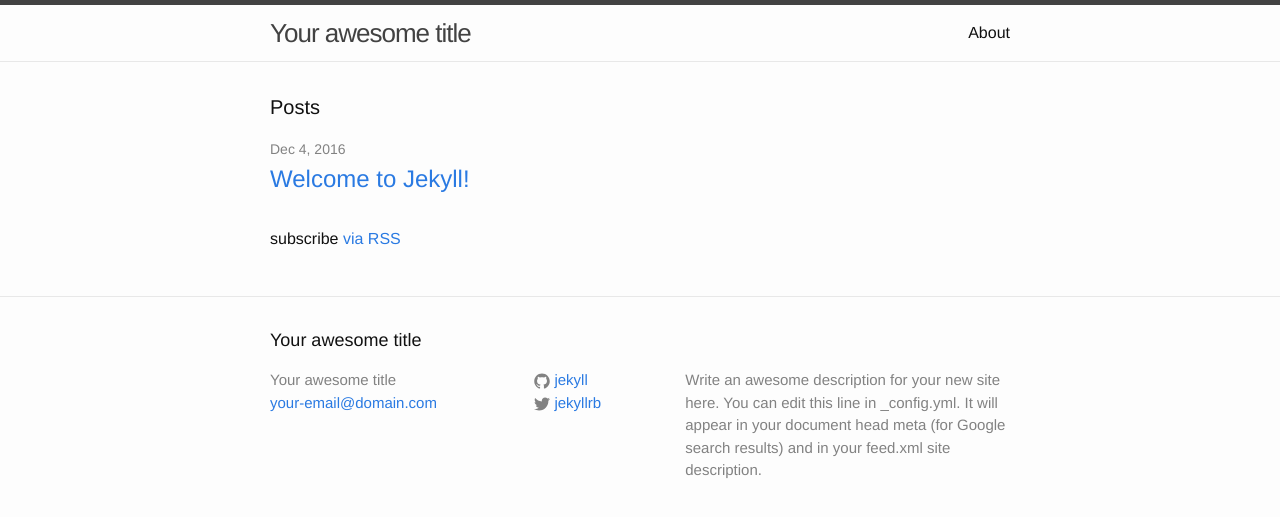
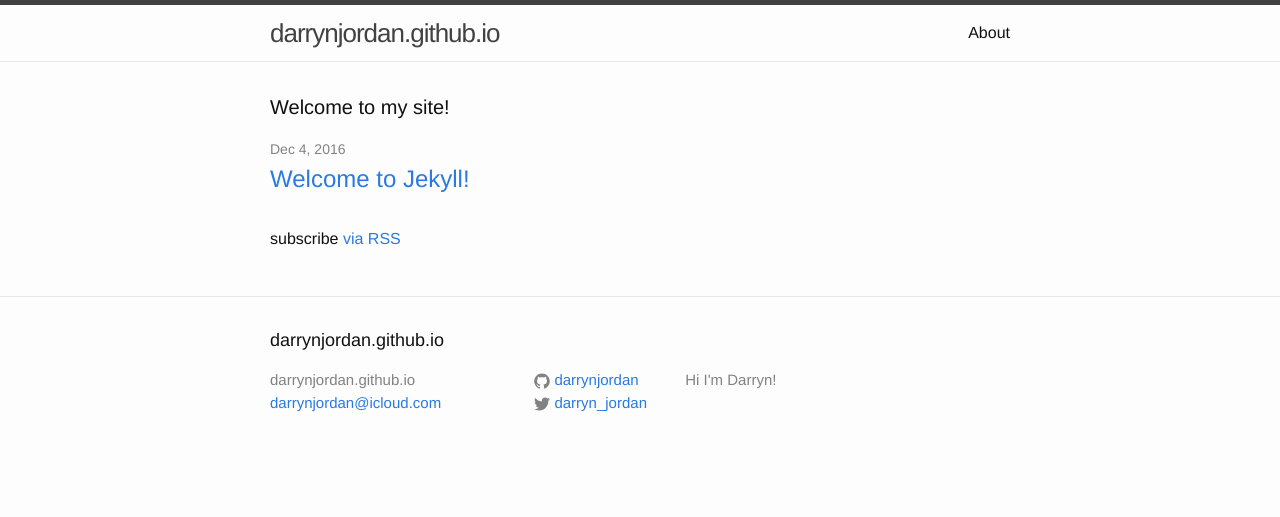
Before and after one commit to darrynjordan/darrynjordan.github.io, a Jekyll site: the page built from index.html, in a window 1280 px wide. Shown: the top 517 px of the page. Built offline with Jekyll 4.4.1, drawn with Linux system fonts in a browser that asks for light colours.

Commit message:
began tweaking site

```diff
--- a/_config.yml
+++ b/_config.yml
@@ -6,16 +6,14 @@
 # 'jekyll serve'. If you change this file, please restart the server process.
 
 # Site settings
-title: Your awesome title
-email: your-email@domain.com
+title: darrynjordan.github.io
+email: darrynjordan@icloud.com
 description: > # this means to ignore newlines until "baseurl:"
-  Write an awesome description for your new site here. You can edit this
-  line in _config.yml. It will appear in your document head meta (for
-  Google search results) and in your feed.xml site description.
+ Hi I'm Darryn!
 baseurl: "" # the subpath of your site, e.g. /blog
 url: "http://yourdomain.com" # the base hostname & protocol for your site
-twitter_username: jekyllrb
-github_username:  jekyll
+twitter_username: darryn_jordan
+github_username:  darrynjordan
 
 # Build settings
 markdown: kramdown
--- a/index.html
+++ b/index.html
@@ -4,7 +4,7 @@ layout: default
 
 <div class="home">
 
-  <h1 class="page-heading">Posts</h1>
+  <h1 class="page-heading">Welcome to my site!</h1>
 
   <ul class="post-list">
     {% for post in site.posts %}
@@ -19,5 +19,4 @@ layout: default
   </ul>
 
   <p class="rss-subscribe">subscribe <a href="{{ "/feed.xml" | prepend: site.baseurl }}">via RSS</a></p>
-
 </div>
```
Also changed, not shown: 6 other files.
